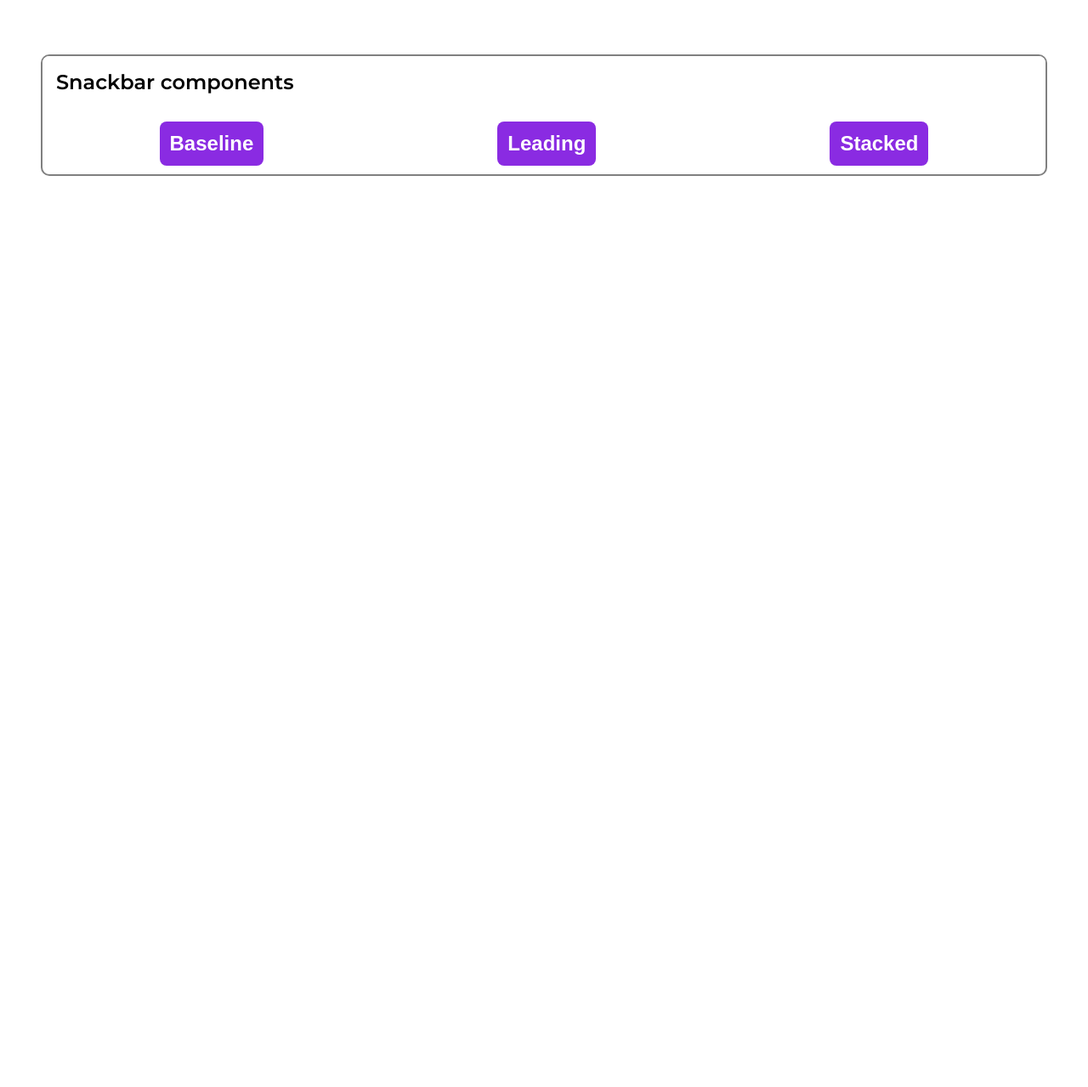
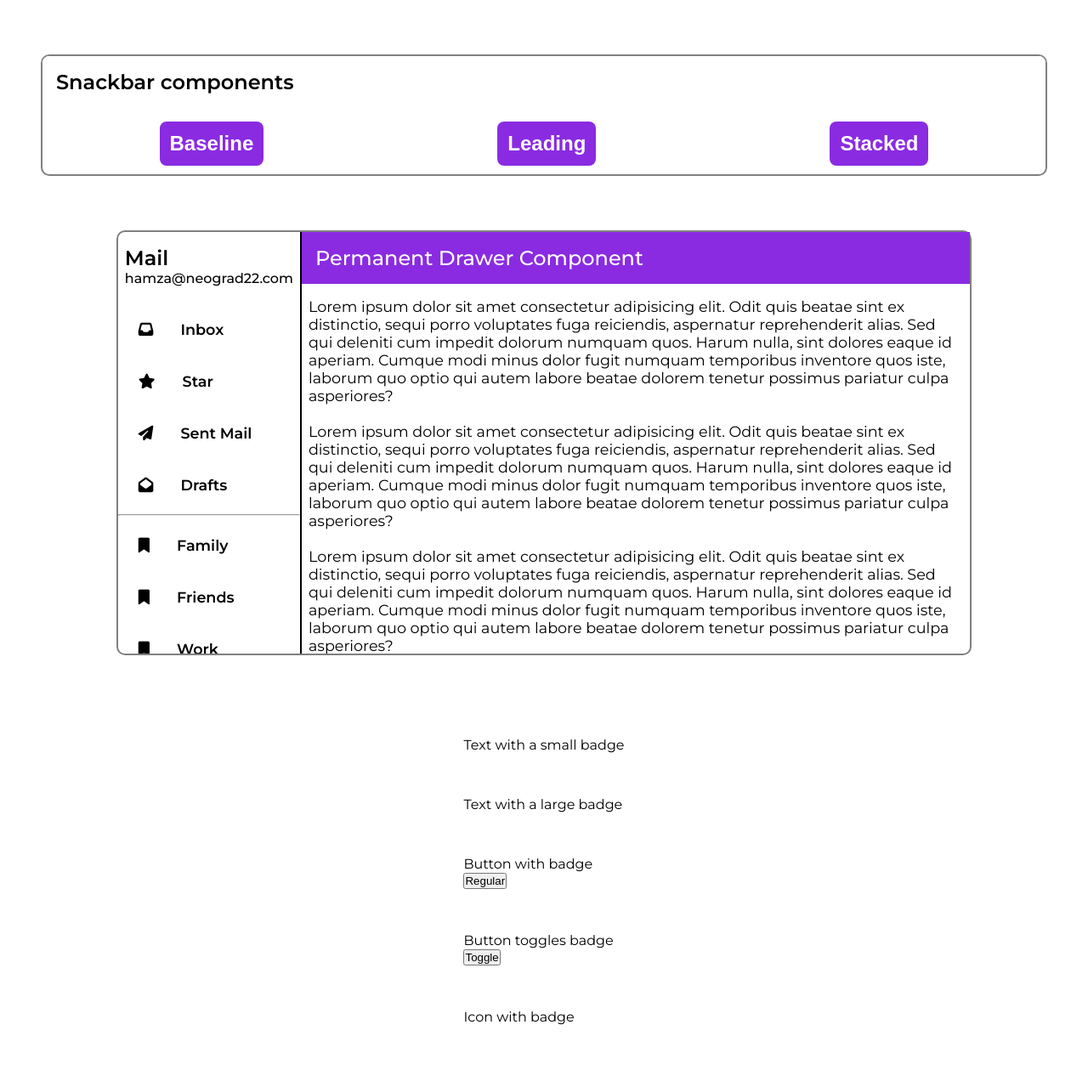
Before and after one commit to Hamdrive/neoG-CSS-Assignment, a plain HTML site: page index.html in a window 1280 px wide. Shown: the part 548-1827 px from the top of the page at 85% size. Before the commit the page ends 803 px from the top, so only its background shows below. Drawn offline with Linux system fonts and the light colour scheme.

Commit message:
[feat] add drawer component

```diff
--- a/index.html
+++ b/index.html
@@ -257,6 +257,74 @@
           </section>
         </div>
       </section>
+      <section class="drawer">
+        <div class="drawer__fixed">
+          <aside class="drawer__aside">
+            <div class="drawer__title">
+              <h2>Mail</h2>
+              <p>hamza@neograd22.com</p>
+            </div>
+            <nav class="drawer__menu">
+              <a href="#"><div><i class="fas fa-inbox"></i><span>Inbox</span></div></a>
+              <a href="#"><div><i class="fas fa-star"></i><span>Star</span></div></a>
+              <a href="#"><div><i class="fas fa-paper-plane"></i><span>Sent Mail</span></div></a>
+              <a href="#"><div><i class="fas fa-envelope-open"></i><span>Drafts</span></div></a>
+              <hr>
+              <a href="#"><div><i class="fas fa-bookmark"></i><span>Family</span></div></a>
+              <a href="#"><div><i class="fas fa-bookmark"></i><span>Friends</span></div></a>
+              <a href="#"><div><i class="fas fa-bookmark"></i><span>Work</span></div></a>
+              <hr>
+              <a href="#"><div><i class="fas fa-cog"></i><span>Settings</span></div></a>
+              <a href="#"><div><i class="fas fa-info-circle"></i><span>Help</span></div></a>
+            </nav>
+          </aside>
+          <main class="drawer__main">
+            <h1 class="drawer__main-title">Permanent Drawer Component</h1>
+            <p class="drawer__main-brief">
+              Lorem ipsum dolor sit amet consectetur adipisicing elit. Odit quis beatae sint ex distinctio, sequi porro voluptates fuga reiciendis, aspernatur reprehenderit alias. Sed qui deleniti cum impedit dolorum numquam quos.
+              Harum nulla, sint dolores eaque id aperiam. Cumque modi minus dolor fugit numquam temporibus inventore quos iste, laborum quo optio qui autem labore beatae dolorem tenetur possimus pariatur culpa asperiores?
+              <br></br>
+              Lorem ipsum dolor sit amet consectetur adipisicing elit. Odit quis beatae sint ex distinctio, sequi porro voluptates fuga reiciendis, aspernatur reprehenderit alias. Sed qui deleniti cum impedit dolorum numquam quos.
+              Harum nulla, sint dolores eaque id aperiam. Cumque modi minus dolor fugit numquam temporibus inventore quos iste, laborum quo optio qui autem labore beatae dolorem tenetur possimus pariatur culpa asperiores?
+              <br></br>
+              Lorem ipsum dolor sit amet consectetur adipisicing elit. Odit quis beatae sint ex distinctio, sequi porro voluptates fuga reiciendis, aspernatur reprehenderit alias. Sed qui deleniti cum impedit dolorum numquam quos.
+              Harum nulla, sint dolores eaque id aperiam. Cumque modi minus dolor fugit numquam temporibus inventore quos iste, laborum quo optio qui autem labore beatae dolorem tenetur possimus pariatur culpa asperiores?
+              <br></br>
+              Lorem ipsum dolor sit amet consectetur adipisicing elit. Odit quis beatae sint ex distinctio, sequi porro voluptates fuga reiciendis, aspernatur reprehenderit alias. Sed qui deleniti cum impedit dolorum numquam quos.
+              Harum nulla, sint dolores eaque id aperiam. Cumque modi minus dolor fugit numquam temporibus inventore quos iste, laborum quo optio qui autem labore beatae dolorem tenetur possimus pariatur culpa asperiores?
+              <br></br>
+              Lorem ipsum dolor sit amet consectetur adipisicing elit. Odit quis beatae sint ex distinctio, sequi porro voluptates fuga reiciendis, aspernatur reprehenderit alias. Sed qui deleniti cum impedit dolorum numquam quos.
+              Harum nulla, sint dolores eaque id aperiam. Cumque modi minus dolor fugit numquam temporibus inventore quos iste, laborum quo optio qui autem labore beatae dolorem tenetur possimus pariatur culpa asperiores?
+            </p>
+          </main>
+        </div>
+
+      </section>
+      <section class="badges">
+        <section class="text_badge">
+          <p>Text with a small badge</p>
+          <span class="badge sm"><p>4</p></span>
+        </section>
+        <section class="text_badge">
+          <p>Text with a large badge</p>
+          <span class="badge lg"><p>4</p></span>
+        </section>
+        <section class="button_badge-visible">
+          <p>Button with badge</p>
+          <button>Regular</button>
+          <span class="badge lg"><p>4</p></span>
+        </section>
+        <section class="button_badge-toggle">
+          <p>Button toggles badge</p>
+          <button>Toggle</button>
+          <span class="badge lg"><p>4</p></span>
+        </section>
+        <section class="icon_badge">
+          <p>Icon with badge</p>
+          <span class="icon"><i class="fas fa-car"></i></span>
+          <span class="badge lg"><p>4</p></span>
+        </section>
+      </section>
     </main>
     <script src="./scripts/snackbar.js"></script>
   </body>
--- /dev/null
+++ b/styles/drawer.css
@@ -0,0 +1,68 @@
+.drawer__fixed {
+  display: flex;
+  position: relative;
+}
+
+.drawer__aside {
+  max-width: 40%;
+  border-right: 2px solid var(---primary-text-color);
+  display: flex;
+  flex-direction: column;
+}
+
+.drawer__aside p {
+  font-size: 1rem;
+  font-weight: 500;
+}
+.drawer__title {
+  padding: 1rem 0.5rem;
+}
+.drawer-title p {
+  margin-top: 0.7rem;
+}
+
+.drawer__menu {
+  overflow-y: auto;
+}
+
+.drawer__menu div {
+  font-size: 1.1rem;
+  padding: 1rem;
+  margin: 0.5rem;
+  border-radius: 1rem;
+  font-weight: 600;
+}
+.drawer__menu div:hover {
+  background-color: var(---drawer-aside-hover);
+}
+
+.drawer__menu span {
+  margin-left: 2rem;
+  color: var(---primary-text-color);
+  word-wrap: break-word;
+}
+
+.drawer__main {
+  flex-grow: 1;
+  width: 80%;
+  overflow-y: scroll;
+  position: relative;
+}
+
+.drawer__main-title {
+  padding: 1rem;
+  position: sticky;
+  top: 0;
+  font-size: 1.5rem;
+}
+.drawer__main-title {
+  background-color: var(---drawer-bkg-color);
+  color: var(---white);
+  font-weight: 500;
+}
+
+.drawer__main-brief {
+  font-size: 1.1rem;
+  padding: 0 0.5rem;
+  margin-top: 1rem;
+}
--- a/styles/main.css
+++ b/styles/main.css
@@ -1,5 +1,6 @@
 @import url("./card.css");
 @import url("./snackbar.css");
+@import url("./drawer.css");
 
 body {
   font-family: var(---primary-font-family);
@@ -30,7 +31,7 @@ body {
   margin-bottom: 1rem;
 }
 
-section{
+section {
   margin: 2rem 0;
 }
 
@@ -47,16 +48,22 @@ section{
   border: 2px solid var(---component-border-color);
   border-radius: 10px;
   padding-bottom: 10px;
-
 }
 
-.snackbar{
+.snackbar {
   width: 100%;
   border: 2px solid var(---component-border-color);
   border-radius: 10px;
   overflow: hidden;
   padding-bottom: 10px;
   position: relative;
+}
 
-
+.drawer {
+  border: 2px solid var(---component-border-color);
+  border-radius: 10px;
+  max-width: 85%;
+  display: flex;
+  justify-content: center;
+  height: 500px;
 }
--- a/styles/reset.css
+++ b/styles/reset.css
@@ -1,19 +1,34 @@
-*, *::before, *::after{
+*,
+*::before,
+*::after {
   margin: 0;
   padding: 0;
   box-sizing: border-box;
 }
 
-html, body{
+html,
+body {
   box-sizing: border-box;
 }
 
-h2{
+h2 {
   font-size: 1.5rem;
   font-weight: 600;
 }
 
-p{
+p {
   font-size: 1rem;
   font-weight: 400;
 }
+
+a {
+  text-decoration: none;
+  color: inherit;
+}
+
+li {
+  padding: 1rem;
+  margin: 0.5rem;
+  border-radius: 1rem;
+  font-weight: 600;
+}
--- a/styles/variable.css
+++ b/styles/variable.css
@@ -1,13 +1,18 @@
 :root{
     ---box-shadow: 0 3px 6px rgba(0, 0, 0, 0.16), 0 3px 6px rgba(0, 0, 0, 0.23);
     ---card-bkg-color: rgba(53, 53, 53, 0.082);
+    ---drawer-bkg-color: blueviolet;
     ---primary-font-family: 'Montserrat', sans-serif;
     ---card-brief-color: rgba(128, 128, 128, 1);
-    ---card-btn-color: purple;
+    ---card-btn-color: blueviolet;
     ---card-btn-hover: rgba(128, 128, 128, 0.473);
     ---card-icons-color: rgba(128, 128, 128, 1);
     ---card-icons-bkg-hover: rgba(128, 128, 128, 0.473);
     ---card-icons-color-hover: rgba(0,0,0,1);
     ---component-border-color: rgba(128, 128, 128, 1);
     ---white-bkg-color: rgba(255,255,255,1);
+    ---primary-text-color: rgba(0,0,0,1);
+    ---white: white;
+    ---drawer-aside-active: rgba(137, 43, 226, 0.5);
+    ---drawer-aside-hover: rgba(137, 43, 226, 0.3);
 }
```
Lines whose indentation alone changed are shown as unchanged.
